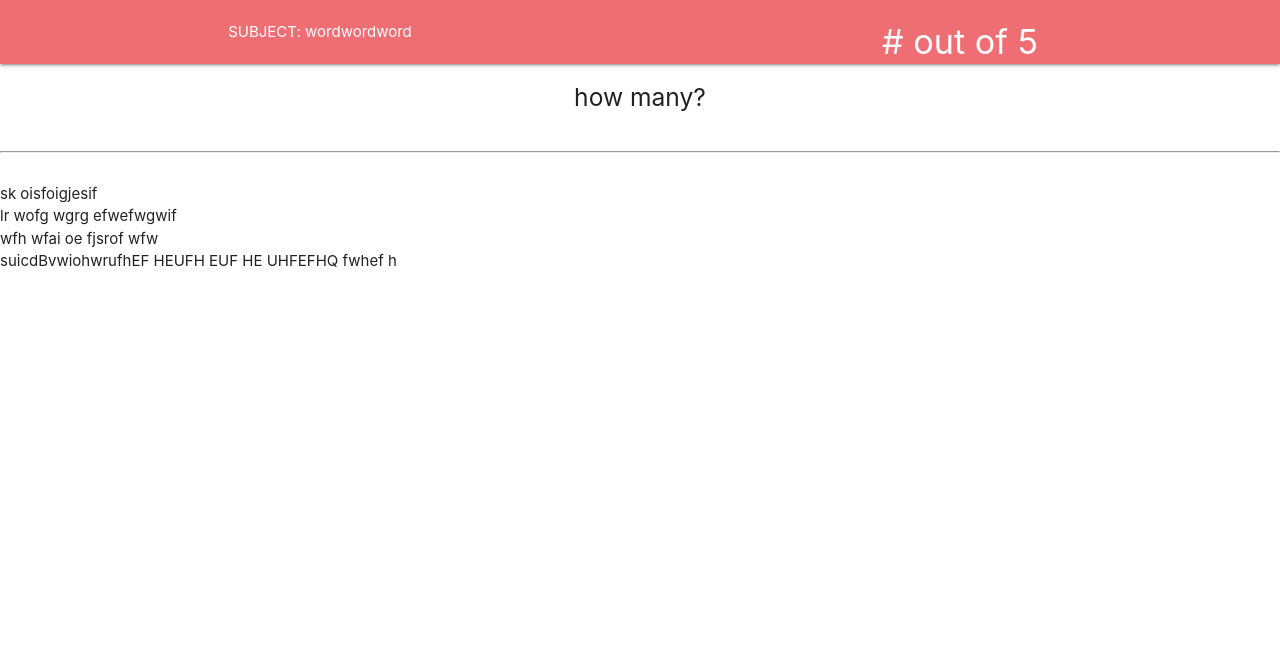
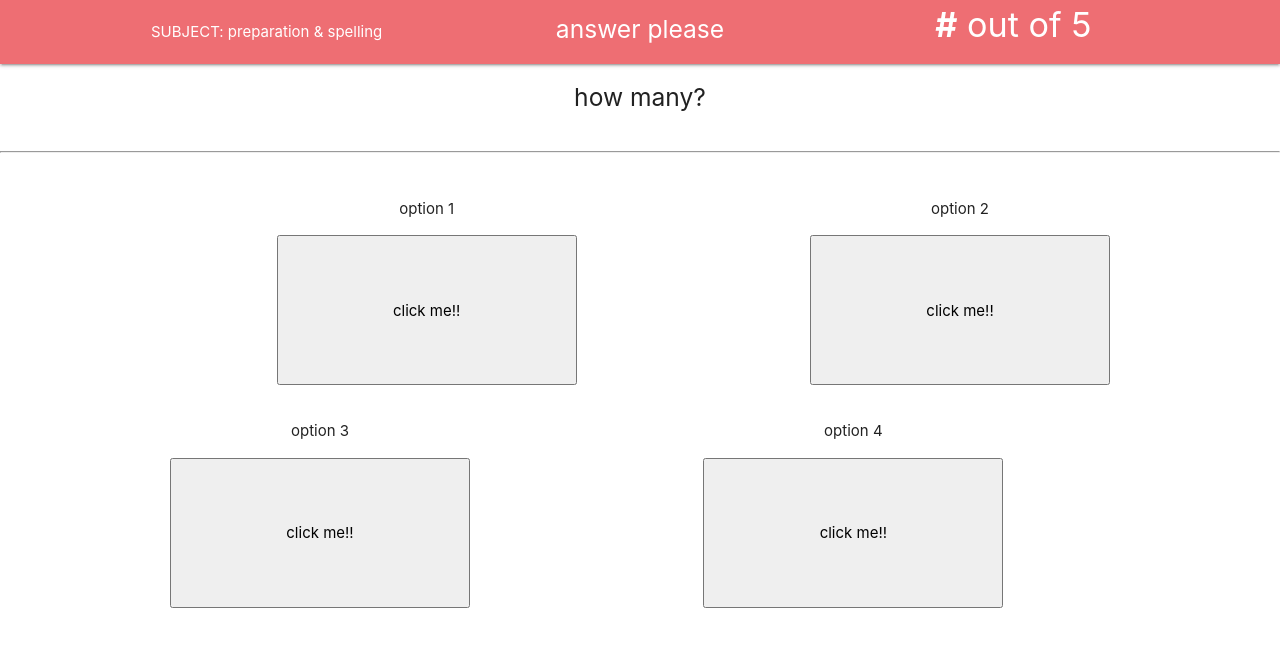
Before and after one commit to geekwise-scott-sheffield/speing-break-quiz-app, a plain HTML site: page index.html in a window 1280 px wide. Drawn offline with nearby package versions, Linux system fonts and the light colour scheme.

Commit message:
user-interaction-&-score-templated
template/mockup for final score page set as well as user interactivity
for index file

further refinement of appearance throughout

```diff
--- a/css/style.css
+++ b/css/style.css
@@ -13,11 +13,52 @@ html,body{
     text-align: center;
 }
 
+#nextQuestionContainer{
+    text-align: center;
+}
+#nextQ{
+    /*background-color: #5bc0de;*/
+    background-color: #5cb85c;
+    height: 4.2rem;
+    width: 9rem;
+}
+
 #completedFraction{
     text-align: center;
+}
+h4{
+    display: inline;
 }
 
 
 #questionContainer{
 text-align: center;
 }
+
+
+.answerOpts{
+    text-align: center;
+}
+
+.button{
+    height: 10rem;
+    width: 20rem;
+}
+
+
+footer{
+    width: 100%;
+    height: 15rem;
+    color: white;
+
+}
+a{
+    color: inherit;
+    text-decoration: none;
+}
+#footerContent{
+    /*background-color: #78909c;*/
+    background-color: #9ccc65;
+    text-align: center;
+    color: white;
+}
--- a/index.html
+++ b/index.html
@@ -11,13 +11,22 @@
         <!--statistics section, non interactive with user-->
             <nav class="row">
                 <!--subject the user is being questioned on-->
-                <div class="col s6" id="subject">
+                <div class="col s5" id="subject">
                     <span>SUBJECT: </span>
-                    <span>wordwordword</span>
+                    <span>preparation & spelling</span>
                 </div>
+
+                <!--Container that will hold the "next question" button after an answer is clicked-->
+                <div class="col s2" id="nextQuestionContainer">
+                    <h5 class="toggle-hide">answer please</h5>
+                    <a href="score.html">
+                        <button class="hide hoverable toggle-hide" id="nextQ">next question</button>
+                    </a>
+                </div>
+
                 <!--number of questions answered in fraction location-->
-                <div class="col s6" id="completedFraction">
-                    <h4># out of 5</h4>
+                <div class="col s5" id="completedFraction">
+                    <h4> <b id="number">#</b> out of 5</h4>
                 </div>
             </nav>
 
@@ -35,23 +44,31 @@
                 <br><hr><br>
             </div>
 
-            <!--container for the four possible answers to given question-->
-            <section>
+            <!--container for first two of four possible answers to given question-->
+            <section class="row">
                 <!--option 1 container-->
-                <div class="answerOpts" id="answer-1">
-                    sk  oisfoigjesif
+                <div class="col s4 offset-s2  left answerOpts" id="answer-1">
+                    <p>option 1</p>
+                    <button class="hoverable button">click me!!</button>
                 </div>
                 <!--option 2 container-->
-                <div class="answerOpts" id="answer-2">
-                    lr wofg wgrg  efwefwgwif
+                <div class="col s4 pull-s1 right answerOpts" id="answer-2">
+                    <p>option 2</p>
+                    <button class="hoverable button">click me!!</button>
                 </div>
+            </section>
+
+            <!--container for last two of four possible answers to given question-->
+            <section class="row">
                 <!--option 3 container-->
-                <div class="answerOpts" id="answer-3">
-                     wfh wfai oe fjsrof  wfw
+                <div class="col s4 offset-s1 left answerOpts" id="answer-3">
+                    <p>option 3</p>
+                    <button class="hoverable button">click me!!</button>
                 </div>
                 <!--option 4 container-->
-                <div class="answerOpts" id="answer-4">
-                    suicdBvwiohwrufhEF HEUFH EUF HE UHFEFHQ fwhef h
+                <div class="col s4 pull-s2 right answerOpts" id="answer-4">
+                    <p>option 4</p>
+                    <button class="hoverable button">click me!!</button>
                 </div>
             </section>
 
```
Also changed, not shown: score.html (added, +42 -0 lines).
